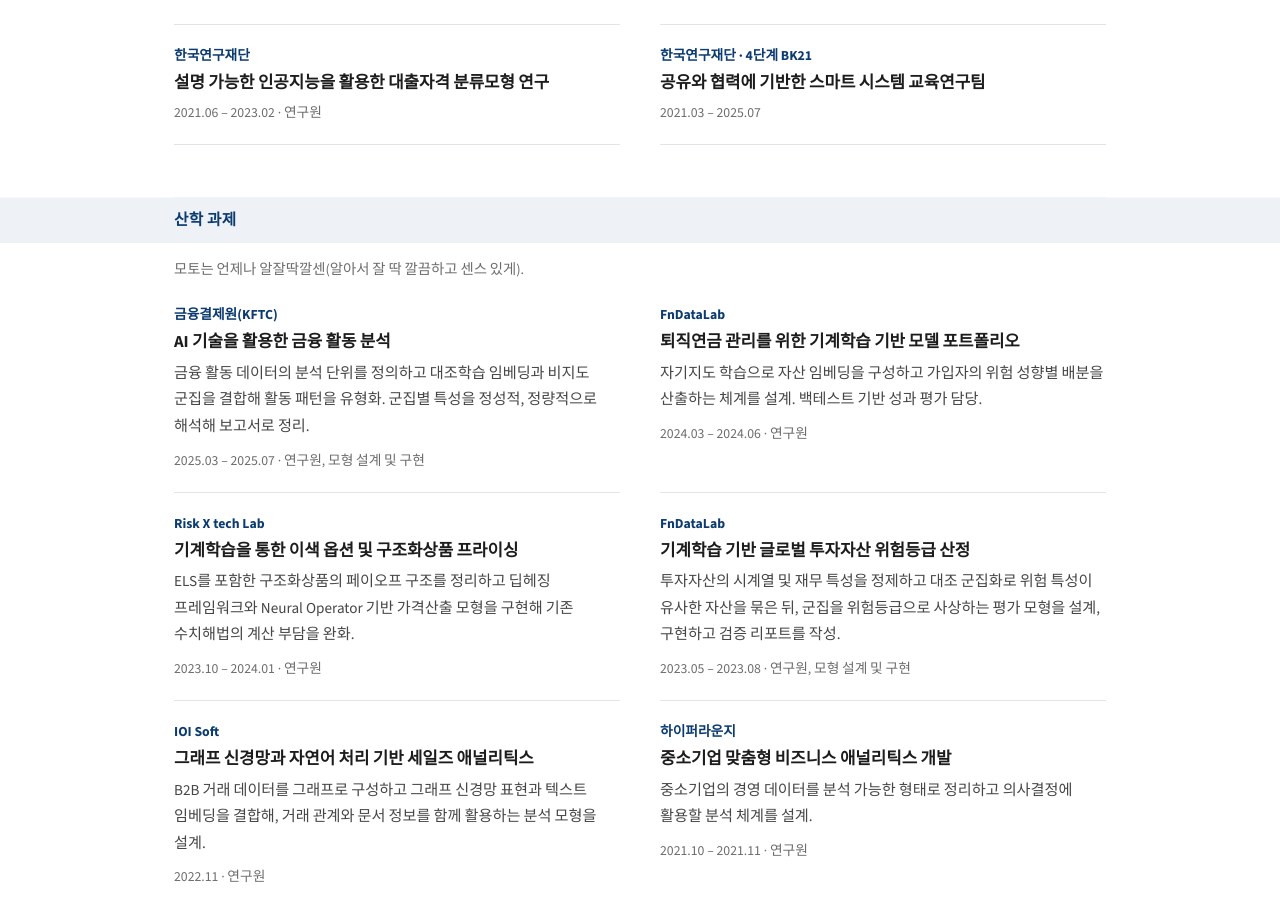
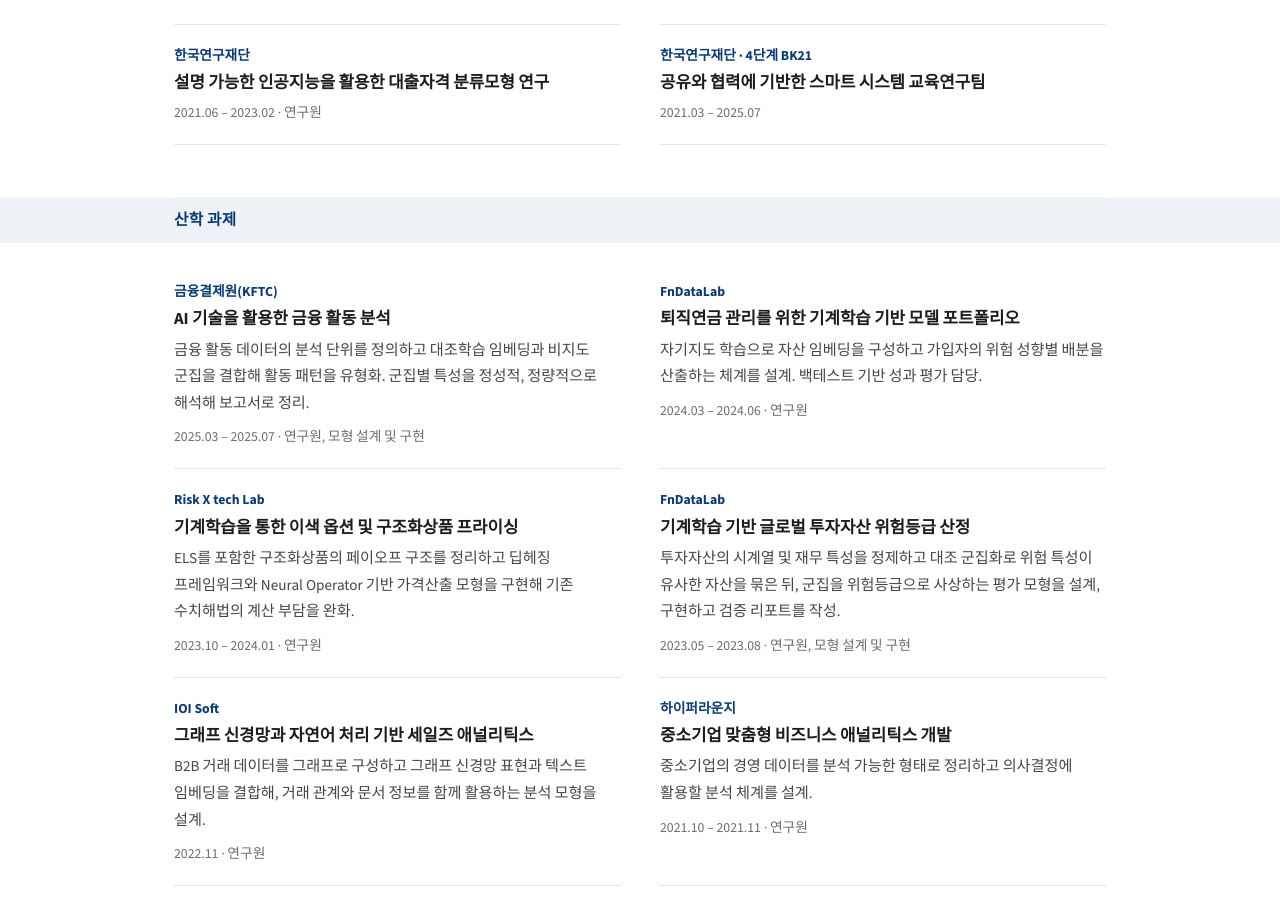
Before and after one commit to x7jeon8gi/x7jeon8gi.github.io, a Jekyll site: the page built from ko/projects.html, in a window 1280 px wide and 900 px high, scrolled down 859 px. Built offline with Jekyll 4.4.1, drawn with Linux system fonts in a browser that asks for light colours.

Commit message:
Drop the industry-projects joke on /ko/projects/
Co-Authored-By: Claude Opus 5.5 <noreply@anthropic.com>
Claude-Session: https://claude.ai/code/session_01H4Rr8wtBrwq3tdzE6Jhist

```diff
--- a/_data/i18n.yml
+++ b/_data/i18n.yml
@@ -53,7 +53,7 @@ ko:
   copy:          "Jekyll로 만들어 GitHub Pages에서 운영합니다. 코드북은 이븐하게 익혔습니다."
   wp_note:       "심사 중이거나 다듬고 있는 원고입니다. 중요한 건 꺾이지 않는 마음."
   talk_dom_note: "국내 발표 N_TOTAL번 중 N_JEJU번이 제주입니다. 완전 럭키비키잖아."
-  industry_note: "모토는 언제나 알잘딱깔센(알아서 잘 딱 깔끔하고 센스 있게)."
+  industry_note: ""
   present:       "현재"
   news:          "소식"
   selected:      "주요 논문"
```
